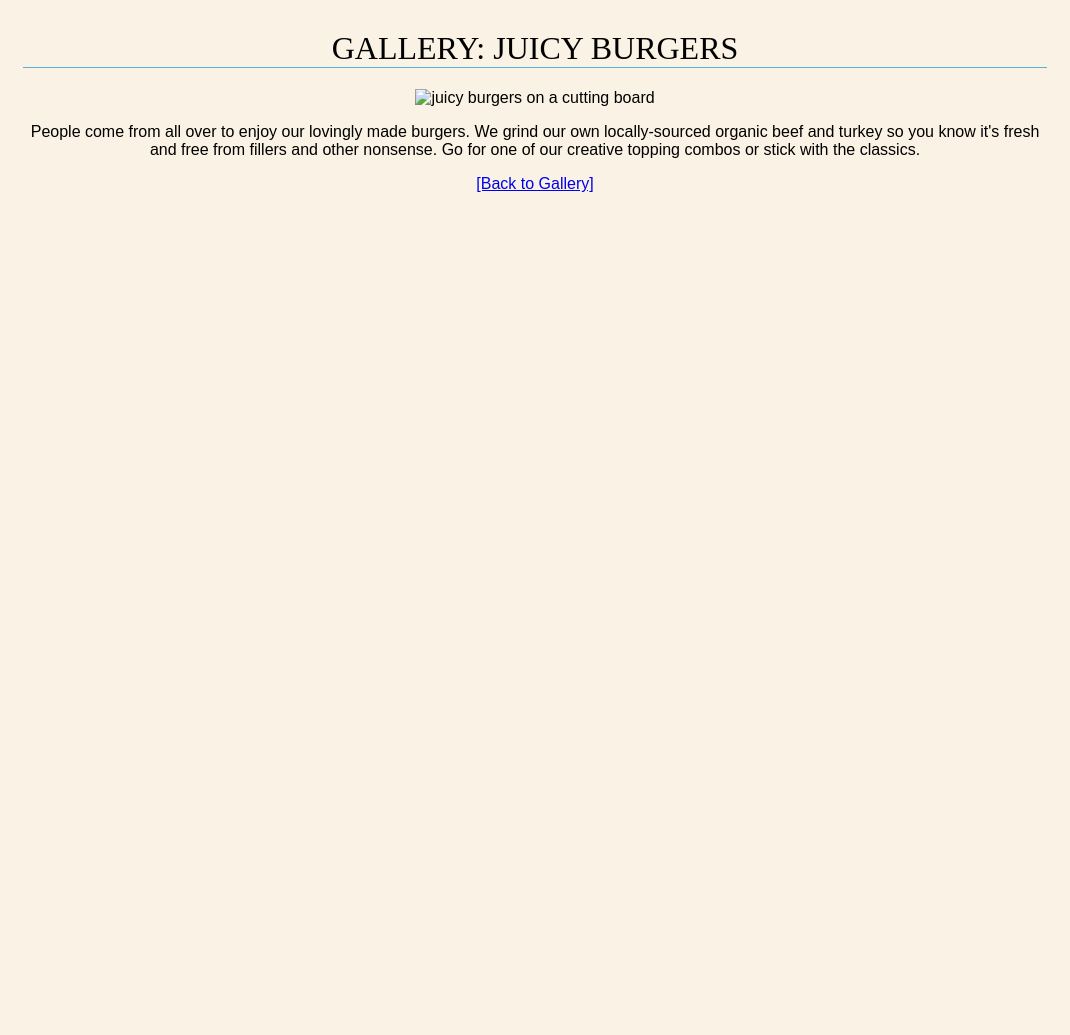
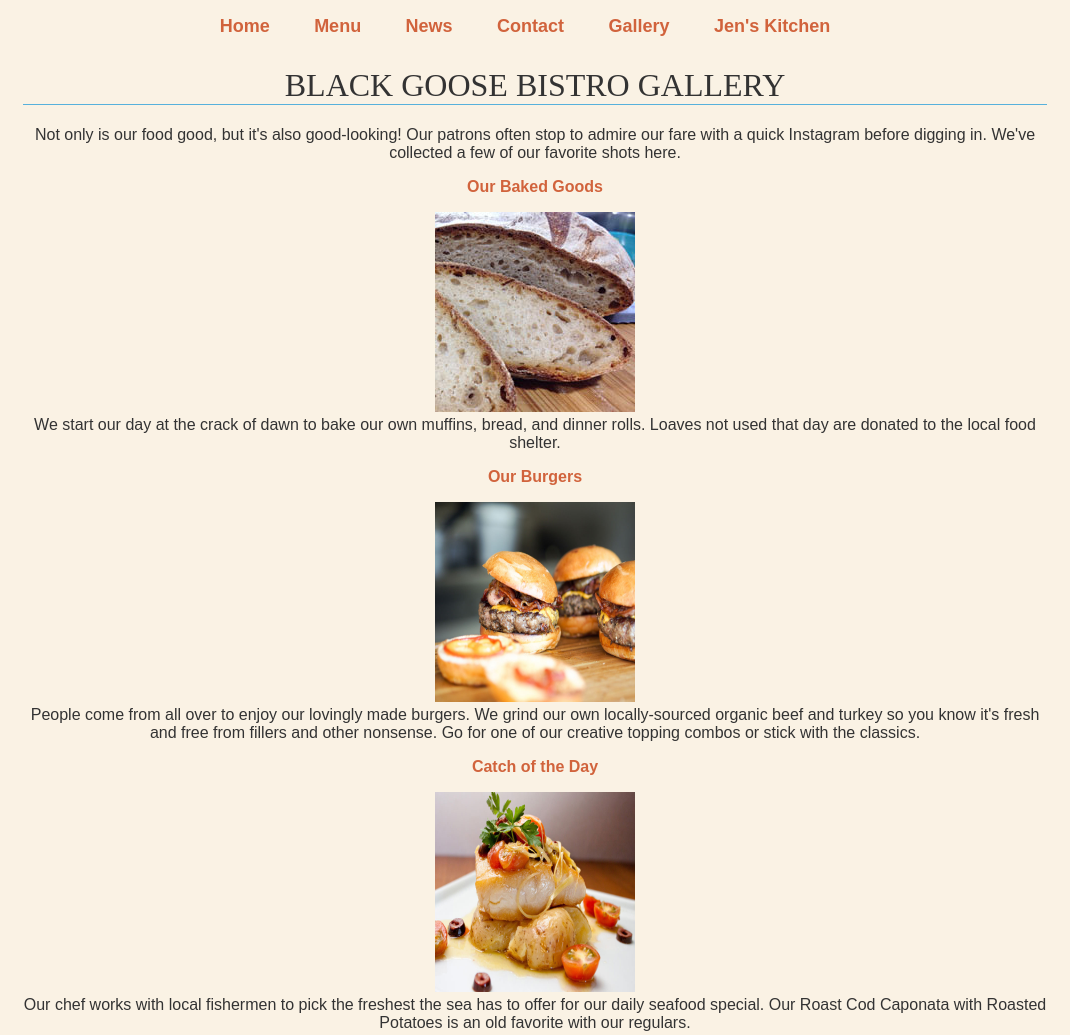
Before and after one commit to Valeria24s/fid, a plain HTML site: page juicyburgers.html in a window 1280 px wide. Shown: the whole page, without its empty margins (105-1175 px from the left). Before the commit the page ends 800 px from the top, so only its background shows below. Drawn offline with Linux system fonts and the light colour scheme.

Commit message:
Add files via upload

```diff
--- a/juicyburgers.html
+++ b/juicyburgers.html
@@ -3,13 +3,13 @@
 <head>
     <meta charset="UTF-8">
     <meta name="viewport" content="width=device-width, initial-scale=1.0">
-    <title>Gallery: Juicy Burgers</title>
+    <title>Black Goose Bistro Gallery</title>
+    <link rel="stylesheet" href="style.css">
     <style>
         body {
             background-color: #faf2e4;
             margin: 0 10%;
             font-family: sans-serif;
-            text-align: center;
         }
 
         h1 {
@@ -25,14 +25,62 @@
             color: #d1633c;
             font-size: 1em;
         }
+
+        nav ul {
+            list-style-type: none;
+            padding: 0;
+            text-align: center;
+        }
+
+        nav ul li {
+            display: inline;
+            margin-right: 20px;
+        }
+
+        nav a {
+            text-decoration: none;
+            color: #d1633c;
+            font-weight: bold;
+            font-size: 18px;
+        }
+
+        .gallery img {
+            max-width: 100%;
+            height: auto;
+            border-radius: 10px;
+            box-shadow: 2px 2px 10px rgba(0, 0, 0, 0.2);
+            margin-right: 20px;
+            float: left;
+        }
     </style>
 </head>
 <body>
 
-<h1>Gallery: Juicy Burgers</h1>
-<p><img src="thumbnails/burgers-800.jpg" alt="juicy burgers on a cutting board" width="800" height="600"></p>
-<p>People come from all over to enjoy our lovingly made burgers. We grind our own locally-sourced organic beef and turkey so you know it's fresh and free from fillers and other nonsense. Go for one of our creative topping combos or stick with the classics.</p>
-<p><a href="gallery.html">[Back to Gallery]</a></p>
+<nav>
+    <ul>
+        <li><a href="../index.html">Home</a></li>
+        <li><a href="../menu">Menu</a></li>
+        <li><a href="../bgnews.html">News</a></li>
+        <li><a href="../contact.html">Contact</a></li>
+        <li><a href="gallery.html">Gallery</a></li>
+        <li><a href="../jenskitchen/jenskitchen.html">Jen's Kitchen</a></li>
+    </ul>
+</nav>
+
+<h1>Black Goose Bistro Gallery</h1>
+<p>Not only is our food good, but it's also good-looking! Our patrons often stop to admire our fare with a quick Instagram before digging in. We've collected a few of our favorite shots here.</p>
+
+<h2>Our Baked Goods</h2>
+<p><a href="slicebread.html"><img src="thumbnails/bread-200.jpg" alt="close-up of sliced rustic bread" width="200" height="200"></a><br>
+We start our day at the crack of dawn to bake our own muffins, bread, and dinner rolls. Loaves not used that day are donated to the local food shelter.</p>
+
+<h2>Our Burgers</h2>
+<p><a href="juicyburgers.html"><img src="thumbnails/burgers-200.jpg" alt="juicy burgers on a cutting board" width="200" height="200"></a><br>
+People come from all over to enjoy our lovingly made burgers. We grind our own locally-sourced organic beef and turkey so you know it's fresh and free from fillers and other nonsense. Go for one of our creative topping combos or stick with the classics.</p>
+
+<h2>Catch of the Day</h2>
+<p><a href="bakedfish.html"><img src="thumbnails/fish-200.jpg" alt="baked fish with potatoes and cherry tomatoes" width="200" height="200"></a><br>
+Our chef works with local fishermen to pick the freshest the sea has to offer for our daily seafood special. Our Roast Cod Caponata with Roasted Potatoes is an old favorite with our regulars.</p>
 
 </body>
 </html>
```
Also changed, not shown: slicebread.html (+0 -1 lines).
